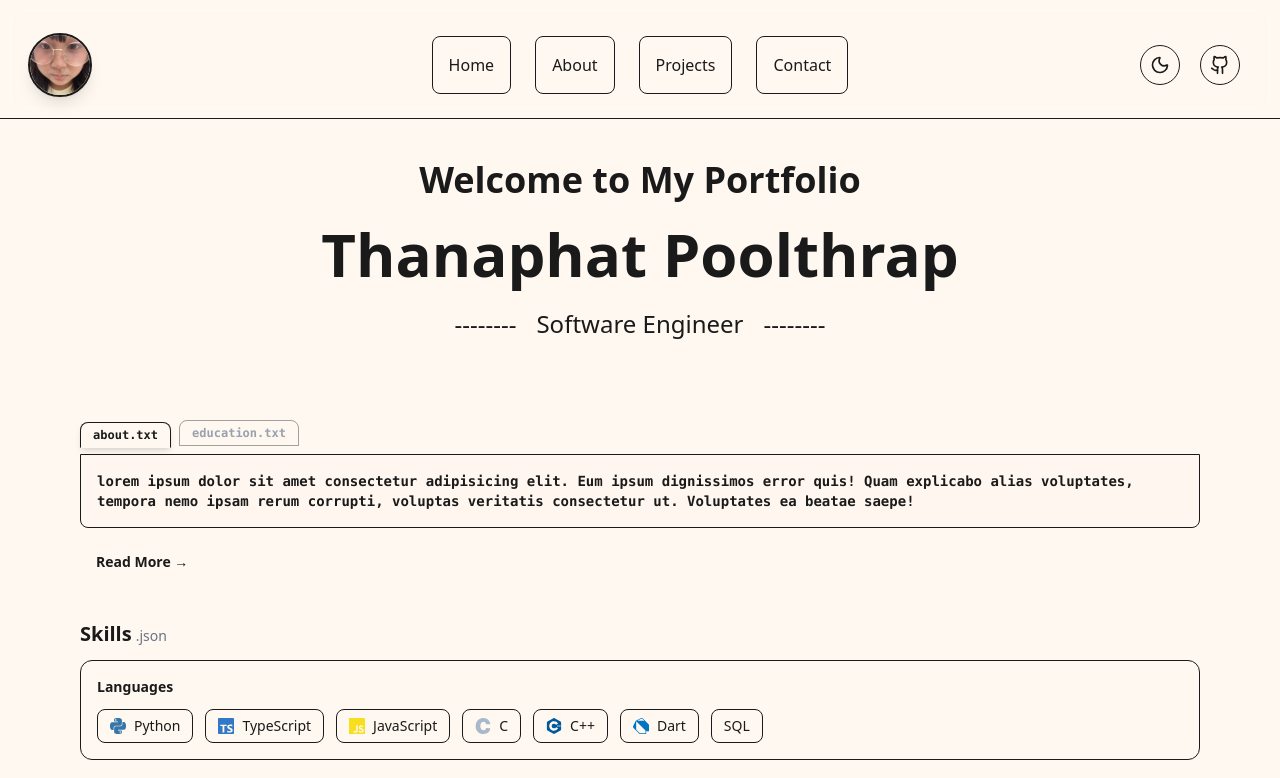
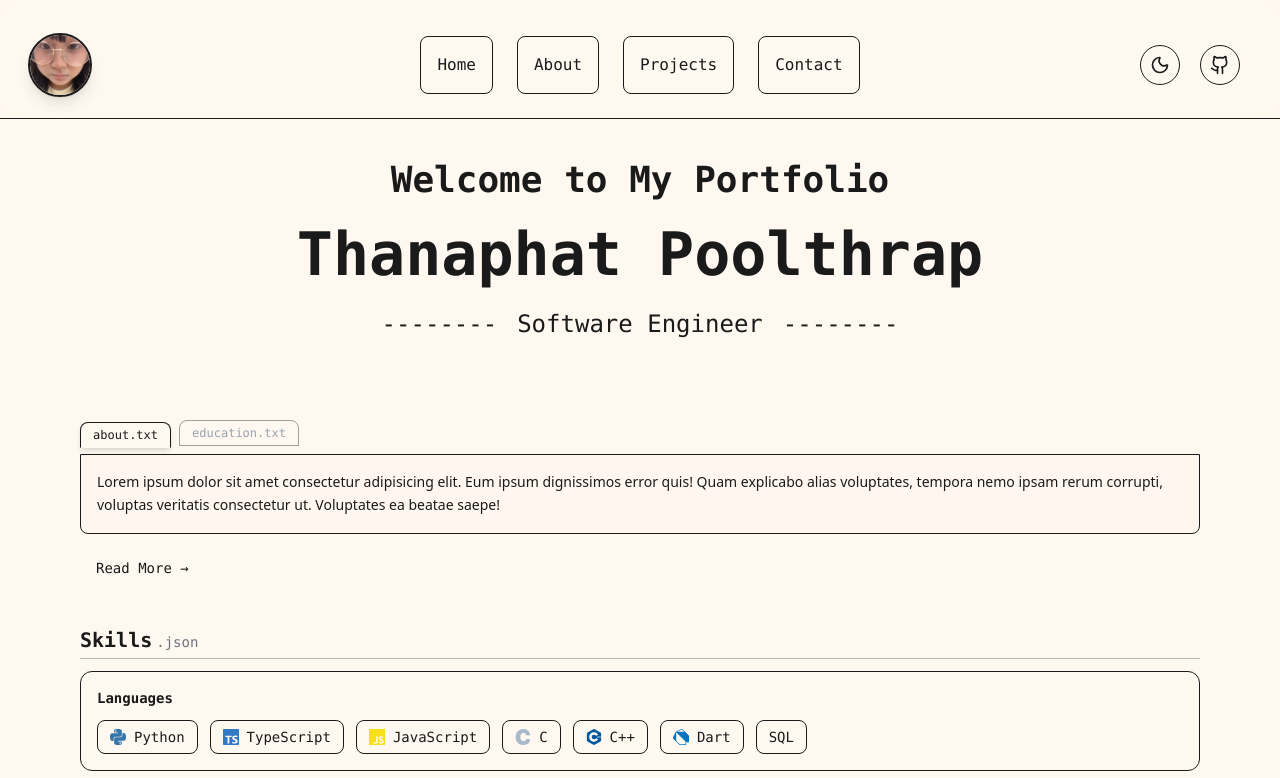
Before and after one commit to Pjizen0143/RSU-Portfolio, a Next.js app in the folder frontend/: page / in a window 1280 px wide. Shown: the top 778 px of the page. Built offline with nearby package versions, Linux system fonts and the light colour scheme.

Commit message:
feat: use mono font

```diff
--- a/frontend/app/globals.css
+++ b/frontend/app/globals.css
@@ -12,6 +12,15 @@
 }
 
 @layer base {
+  html {
+    font-family: ui-monospace, SFMono-Regular, Menlo, Monaco, Consolas, "Liberation Mono", "Courier New", monospace;
+  }
+
+  body {
+    background-color: var(--color-bg);
+    color: var(--color-text);
+  }
+
   [data-theme=dark] {
     --color-bg: #1A1A1A;
     --color-primary: #FFF8F0;
--- a/frontend/components/ui/sections/AboutSection.tsx
+++ b/frontend/components/ui/sections/AboutSection.tsx
@@ -6,14 +6,49 @@ type FileKey = "about" | "education";
 export default function AboutSection() {
   const [activeFile, setActiveFile] = useState<FileKey>("about");
 
-  const files: Record<FileKey, string> = {
-    about: `lorem ipsum dolor sit amet consectetur adipisicing elit. Eum ipsum dignissimos error quis! Quam explicabo alias voluptates, tempora nemo ipsam rerum corrupti, voluptas veritatis consectetur ut. Voluptates ea beatae saepe!`,
-    education: `Computer Engineering Student - Rangsit University\nExpected Graduation: 2027\nGPA: 3.46/4.0`,
+  const files: Record<FileKey, React.ReactNode> = {
+    about: (
+      <span className="font-sans leading-relaxed">
+        Lorem ipsum dolor sit amet consectetur adipisicing elit. Eum ipsum
+        dignissimos error quis! Quam explicabo alias voluptates, tempora nemo
+        ipsam rerum corrupti, voluptas veritatis consectetur ut. Voluptates ea
+        beatae saepe!
+      </span>
+    ),
+
+    education: (
+      <div className="space-y-4 leading-relaxed">
+        <div>
+          <p className="font-semibold">
+            Science & Mathematics Program
+          </p>
+          <p className="text-xs opacity-70">
+            Angthong Pitthamaroj Witthayakhom School
+          </p>
+        </div>
+
+        <div>
+          <p className="font-semibold">
+            Computer Engineering Student
+          </p>
+          <p className="text-xs opacity-70">
+            Rangsit University
+          </p>
+          <p className="text-xs">
+            Expected Graduation: 2027
+          </p>
+          <p className="text-xs">
+            GPA: 3.46 / 4.0
+          </p>
+        </div>
+      </div>
+    ),
   };
 
   return (
-    <section className="text-sm font-bold mx-20">
-      <div className="flex gap-2 mb-2 font-mono text-xs">
+    <section className="text-sm mx-20">
+      {/* Tabs */}
+      <div className="flex gap-2 mb-2 text-xs">
         {(Object.keys(files) as FileKey[]).map((key) => {
           const isActive = activeFile === key;
 
@@ -22,13 +57,13 @@ export default function AboutSection() {
               key={key}
               onClick={() => setActiveFile(key)}
               className={`
-          px-3 py-1 rounded-t-lg border transition-all duration-200 cursor-pointer
+                px-3 py-1 rounded-t-lg border transition-all duration-200 cursor-pointer
 
-          ${isActive
+                ${isActive
                   ? "bg-bg border-primary border-b-transparent translate-y-0.5 shadow-md"
-                  : "bg-transparent border-primary/40 text-gray-400  hover:-translate-y-1 hover:shadow-lg"
+                  : "bg-transparent border-primary/40 text-gray-400 hover:-translate-y-1 hover:shadow-lg"
                 }
-        `}
+              `}
             >
               {key}.txt
             </button>
@@ -36,9 +71,12 @@ export default function AboutSection() {
         })}
       </div>
 
-      <div className="p-4 rounded-b-lg font-mono border border-primary bg-bg/90 whitespace-pre-wrap">
-        {files[activeFile]}
-        <span className="inline-block align-middle w-2 h-[1em] ml-0.5 bg-primary animate-[blink_1s_step-end_infinite]" />
+      <div className="p-4 rounded-b-lg border border-primary bg-bg/90">
+        <div className="whitespace-pre-wrap">
+          {files[activeFile]}
+          <span className="inline-block align-middle w-2 h-[1em] ml-0.5 bg-primary animate-[blink_1s_step-end_infinite]" />
+        </div>
+
       </div>
 
       <a href="/about" className="inline-block mt-4 px-4 py-2">
--- a/frontend/components/ui/sections/SkillsSection.tsx
+++ b/frontend/components/ui/sections/SkillsSection.tsx
@@ -80,10 +80,11 @@ const skillGroups = [
 export default function SkillsSection() {
     return (
         <section className="mx-20">
-            <div className="flex items-baseline mb-3 gap-1">
+            <div className="flex items-baseline mb-1 gap-1">
                 <h2 className="text-xl font-bold">Skills</h2>
                 <span className="text-sm font-normal text-gray-500">.json</span>
             </div>
+            <hr className="mb-3 border-primary opacity-30" />
 
 
             <div className="flex flex-col gap-5">
```
